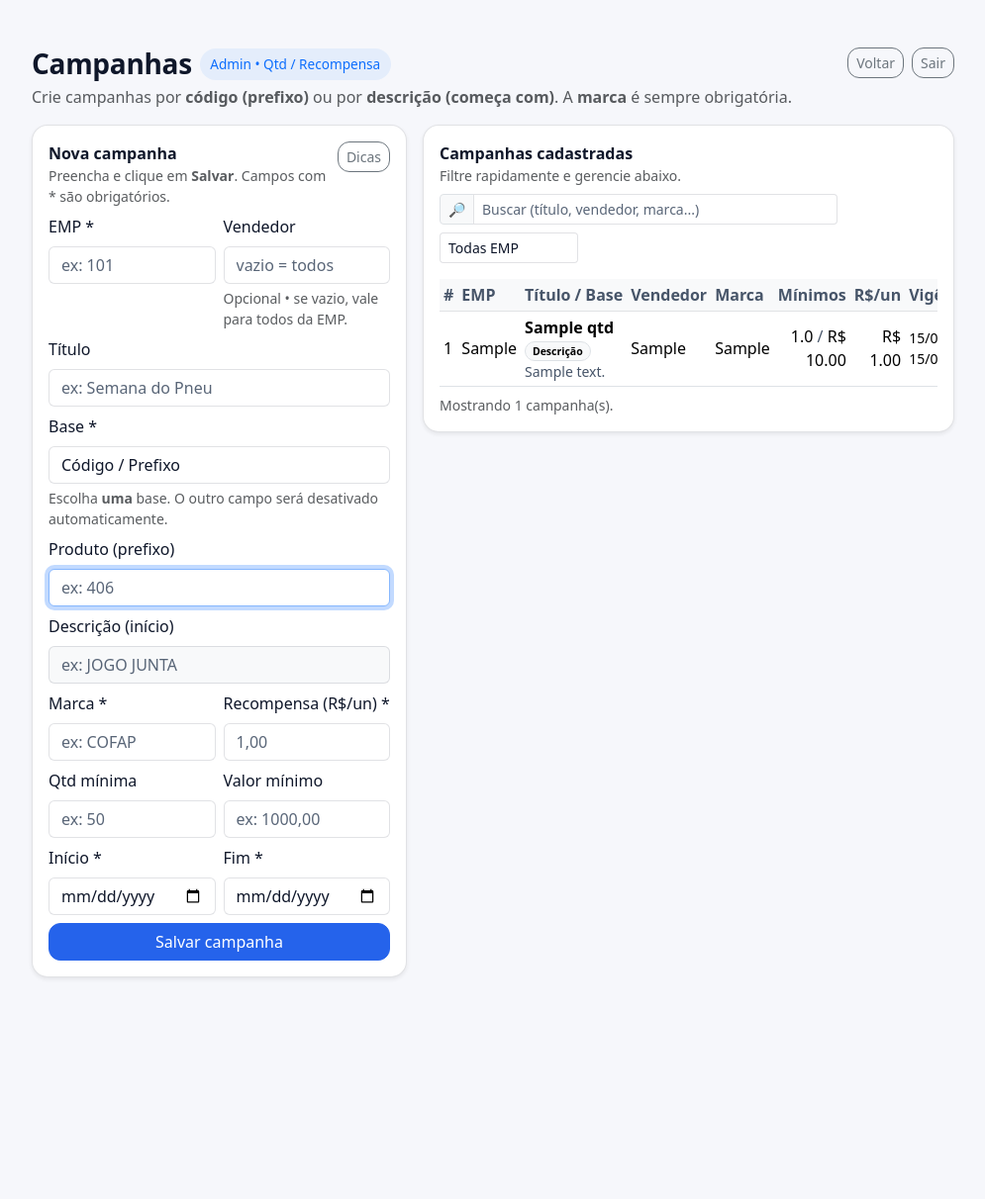
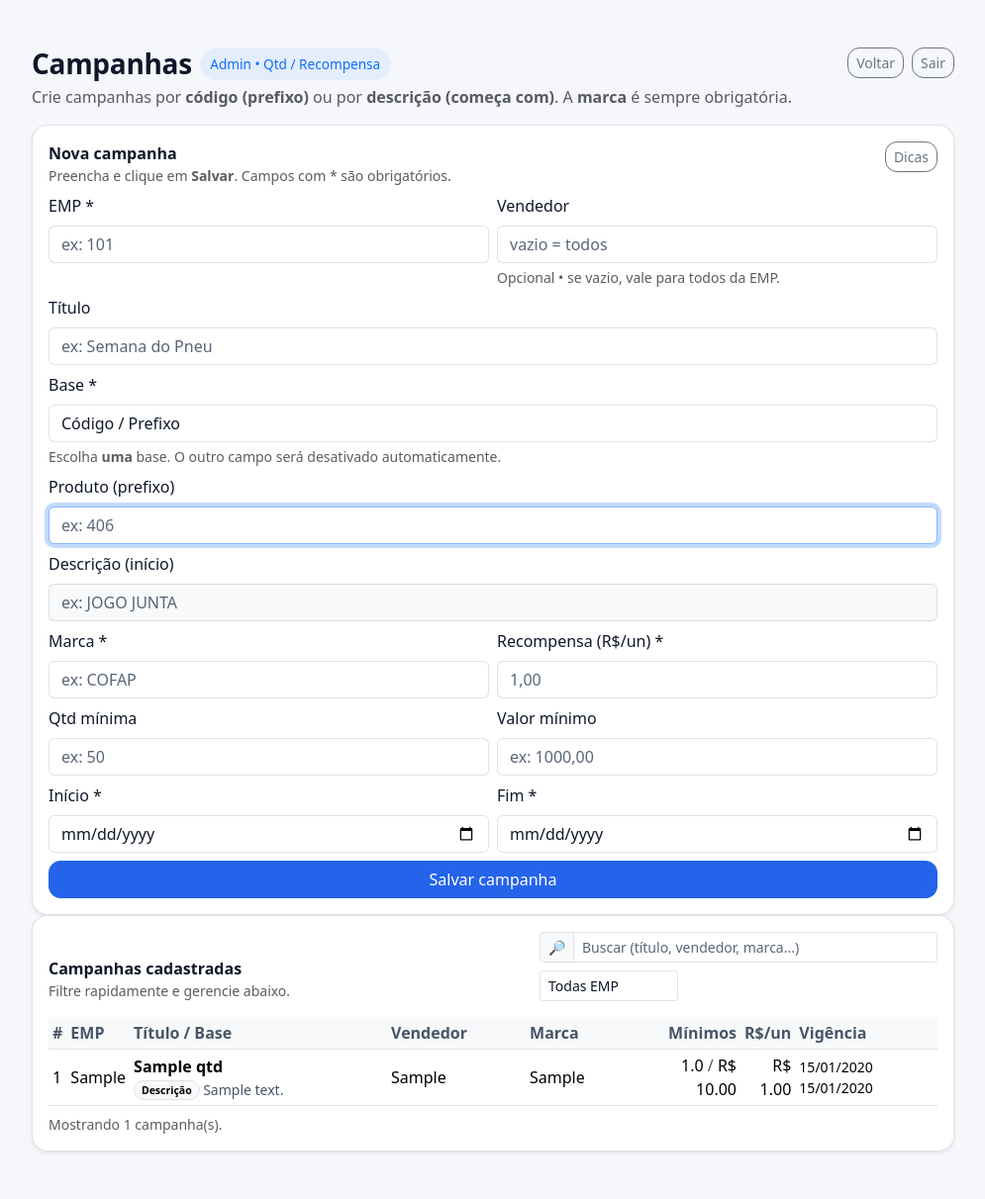
Before and after one commit to BrunoLenon/SistemaVendas, a Flask app: page /admin/campanhas in a window 1280 px wide. Shown: the part 57-1269 px from the top of the page at 99% size, without its empty margins (142-1137 px from the left). Before the commit the page ends 1046 px from the top, so only its background shows below. Run offline with Flask 3, Linux system fonts and the light colour scheme; the visitor is signed in with stand-in values (Sample User, id 1); tables that the repository leaves empty hold one stand-in row (values such as "Sample post"); some libraries are stand-ins or nearby versions.

Commit message:
Update admin_campanhas_qtd.html

```diff
--- a/web/templates/admin_campanhas_qtd.html
+++ b/web/templates/admin_campanhas_qtd.html
@@ -9,18 +9,27 @@
   .mono{font-variant-numeric: tabular-nums;}
   .kpi{display:inline-flex; align-items:center; gap:.4rem; padding:.35rem .65rem; border-radius:999px; background:rgba(13,110,253,.08); color:#0d6efd; font-size:.85rem}
   .card-soft{border-radius:1rem}
-  .sticky-col{position:sticky; top:1rem}
-  .table thead th{white-space:nowrap}
-  .truncate{max-width:280px; white-space:nowrap; overflow:hidden; text-overflow:ellipsis}
+    .table thead th{white-space:nowrap}
+  .truncate{max-width:360px; white-space:nowrap; overflow:hidden; text-overflow:ellipsis}
+
+  .form-grid .form-control, .form-grid .form-select{border-radius:.75rem}
+  .table td, .table th{vertical-align:middle}
+  .col-base{min-width:260px}
+  .col-vendedor{min-width:140px}
+  .col-marca{min-width:140px}
+  .col-vigencia{min-width:140px}
+  .actions{white-space:nowrap}
+  @media (max-width: 768px){
+    .col-base{min-width:200px}
+  }
   @media (max-width: 991px){
-    .sticky-col{position:static}
-    .truncate{max-width:220px}
+        .truncate{max-width:220px}
   }
 </style>
 {% endblock %}
 
 {% block content %}
-<div class="container py-4">
+<div class="container-fluid py-4">
 
   <div class="d-flex flex-wrap justify-content-between align-items-start gap-2 mb-3">
     <div>
@@ -47,11 +56,8 @@
 
   <div class="row g-3">
 
-    <!-- COLUNA ESQUERDA: CRIAR -->
-    <div class="col-lg-5">
-      <div class="sticky-col">
-
-        <div class="card shadow-sm card-soft">
+    <div class="col-12">
+<div class="card shadow-sm card-soft">
           <div class="card-body">
             <div class="d-flex justify-content-between align-items-start gap-2 mb-2">
               <div>
@@ -151,14 +157,12 @@
             </form>
 
           </div>
-        </div>
-
       </div>
     </div>
+    </div>
 
-    <!-- COLUNA DIREITA: LISTA -->
-    <div class="col-lg-7">
-      <div class="card shadow-sm card-soft">
+    <div class="col-12">
+<div class="card shadow-sm card-soft">
         <div class="card-body">
           <div class="d-flex flex-wrap justify-content-between align-items-end gap-2 mb-3">
             <div>
@@ -193,13 +197,13 @@
                   <tr>
                     <th>#</th>
                     <th>EMP</th>
-                    <th>Título / Base</th>
-                    <th>Vendedor</th>
-                    <th>Marca</th>
+                    <th class="col-base">Título / Base</th>
+                    <th class="col-vendedor">Vendedor</th>
+                    <th class="col-marca">Marca</th>
                     <th class="text-end">Mínimos</th>
                     <th class="text-end">R$/un</th>
-                    <th>Vigência</th>
-                    <th class="text-end">Ações</th>
+                    <th class="col-vigencia">Vigência</th>
+                    <th class="text-end actions">Ações</th>
                   </tr>
                 </thead>
                 <tbody>
```
